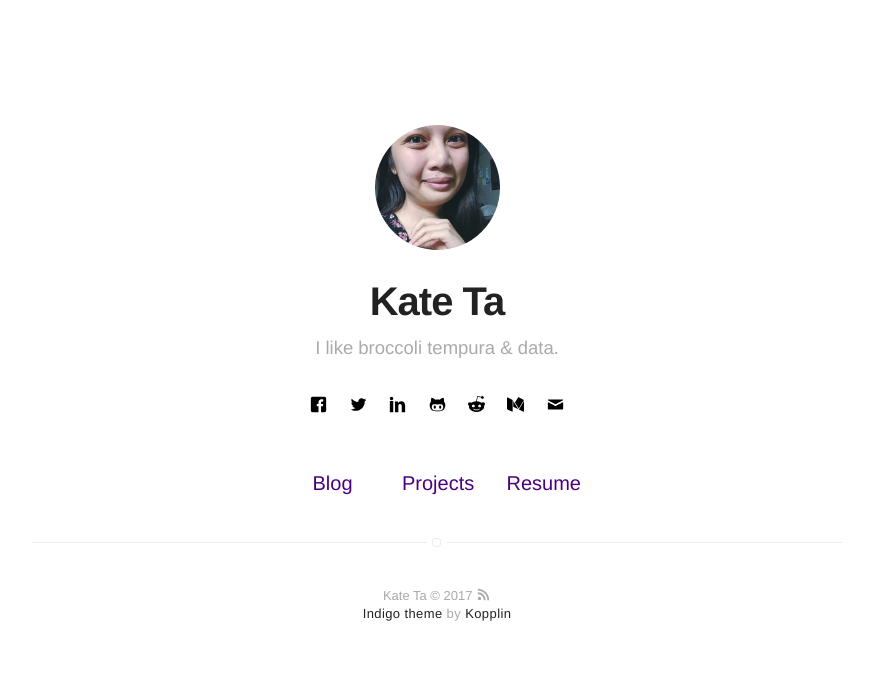
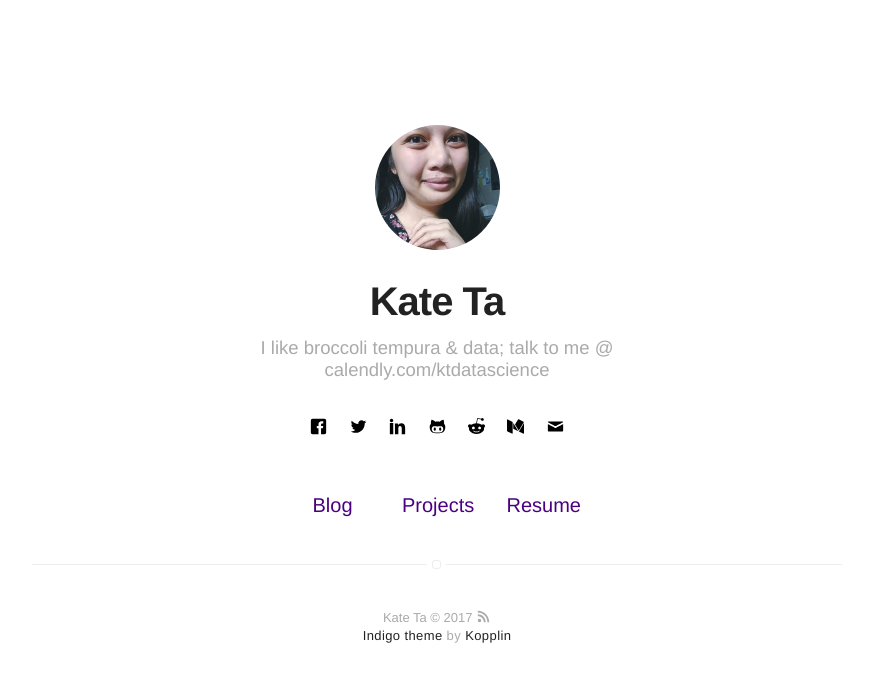
Before and after one commit to ktbernoulli/ktbernoulli.github.io, a Jekyll site: the page built from index.html, in a window 1280 px wide. Shown: the top 682 px of the page, without its empty margins (203-1076 px from the left). Built offline with Jekyll 4.4.1, drawn with Linux system fonts in a browser that asks for light colours.

Commit message:
Updated with the Calendly link.
Yikes 3.5

```diff
--- a/_config.yml
+++ b/_config.yml
@@ -1,6 +1,6 @@
 # main text of home
 name: Kate Ta
-bio: I like broccoli tempura & data.
+bio: I like broccoli tempura & data; talk to me @ calendly.com/ktdatascience
 
 # twitter summary info
 description: Data science with theDevMasters.
```
